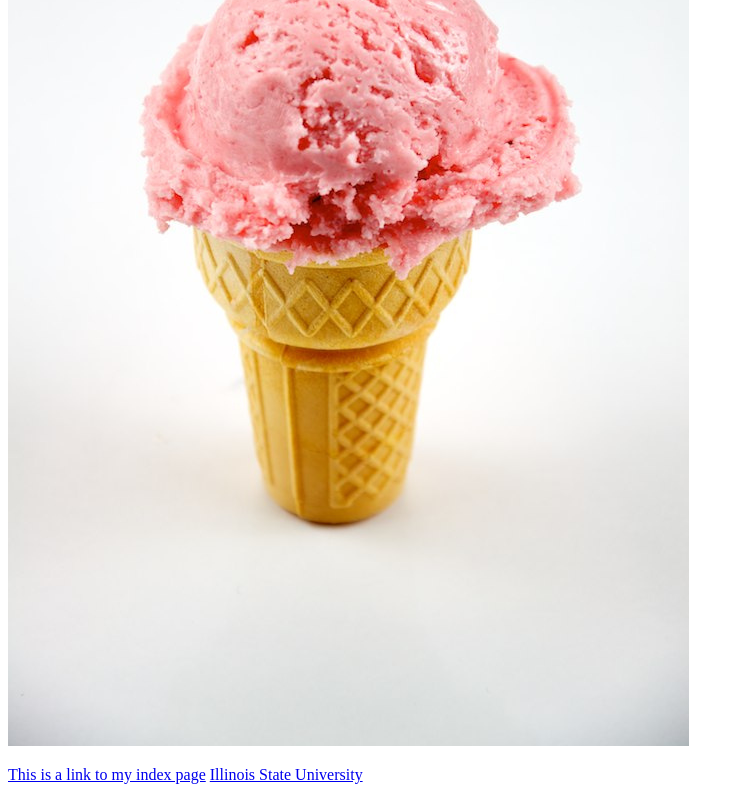
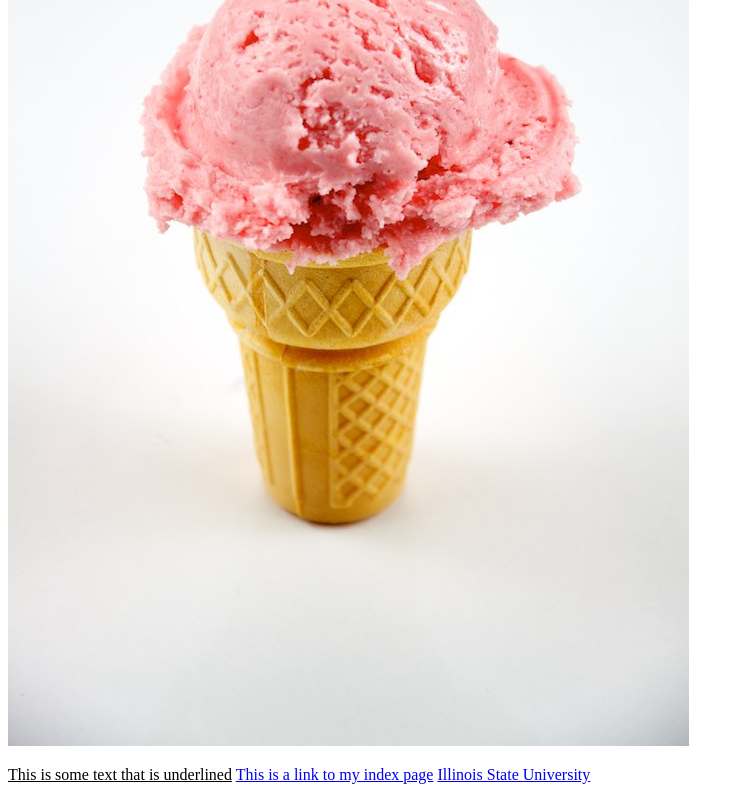
Before and after one commit to emmansah/CTK301, a plain HTML site: page toppage.html in a window 1280 px wide. Shown: the part 358-1158 px from the top of the page, without its empty margins (0-744 px from the left). Drawn offline with Linux system fonts and the light colour scheme.

Commit message:
Add files via upload

```diff
--- a/toppage.html
+++ b/toppage.html
@@ -8,6 +8,7 @@
     <h1>Basic HTML Continued</h1>
     <img src="icecream.jpg" alt="Ice Cream Image">
     <p>
+      <u>This is some text that is underlined</u>
       <a href="index.html">This is a link to my index page</a>
       <a href="https://illinoisstate.edu"
       target="_blank">Illinois State University</a>
```
